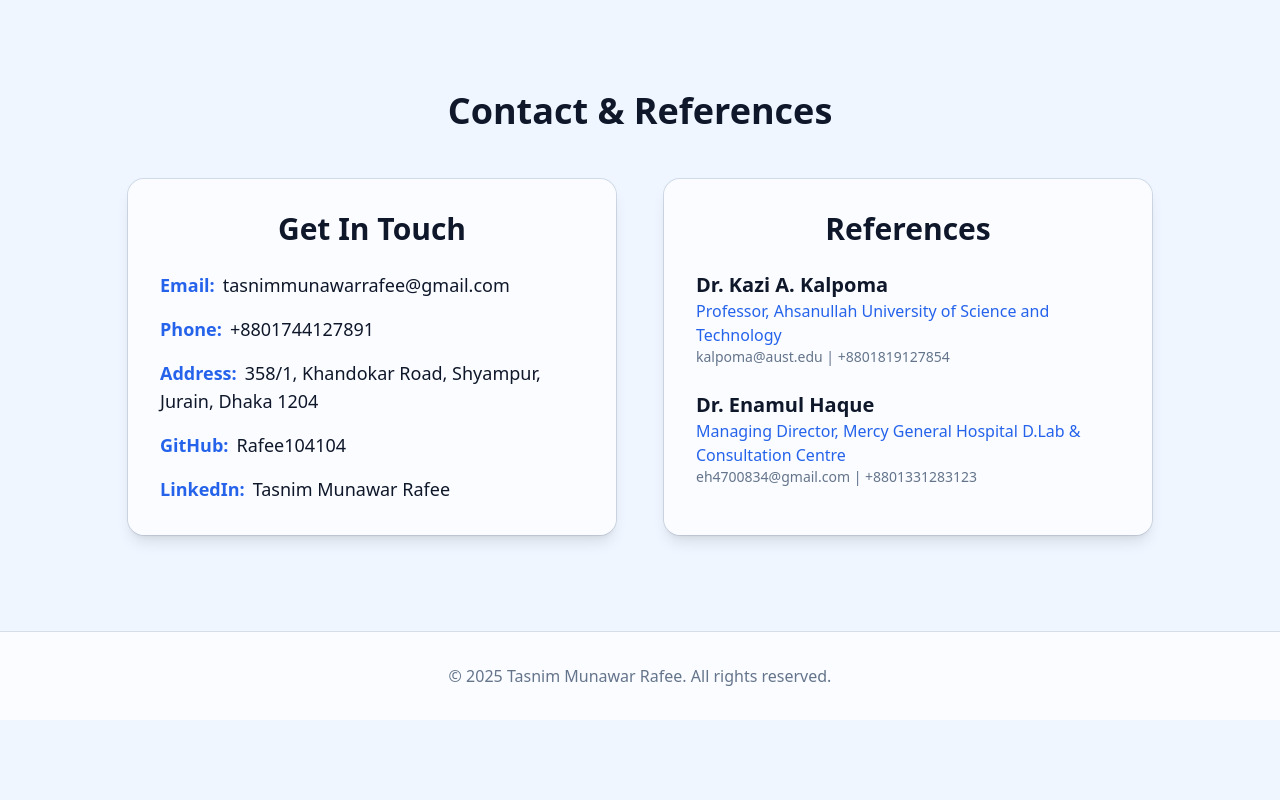
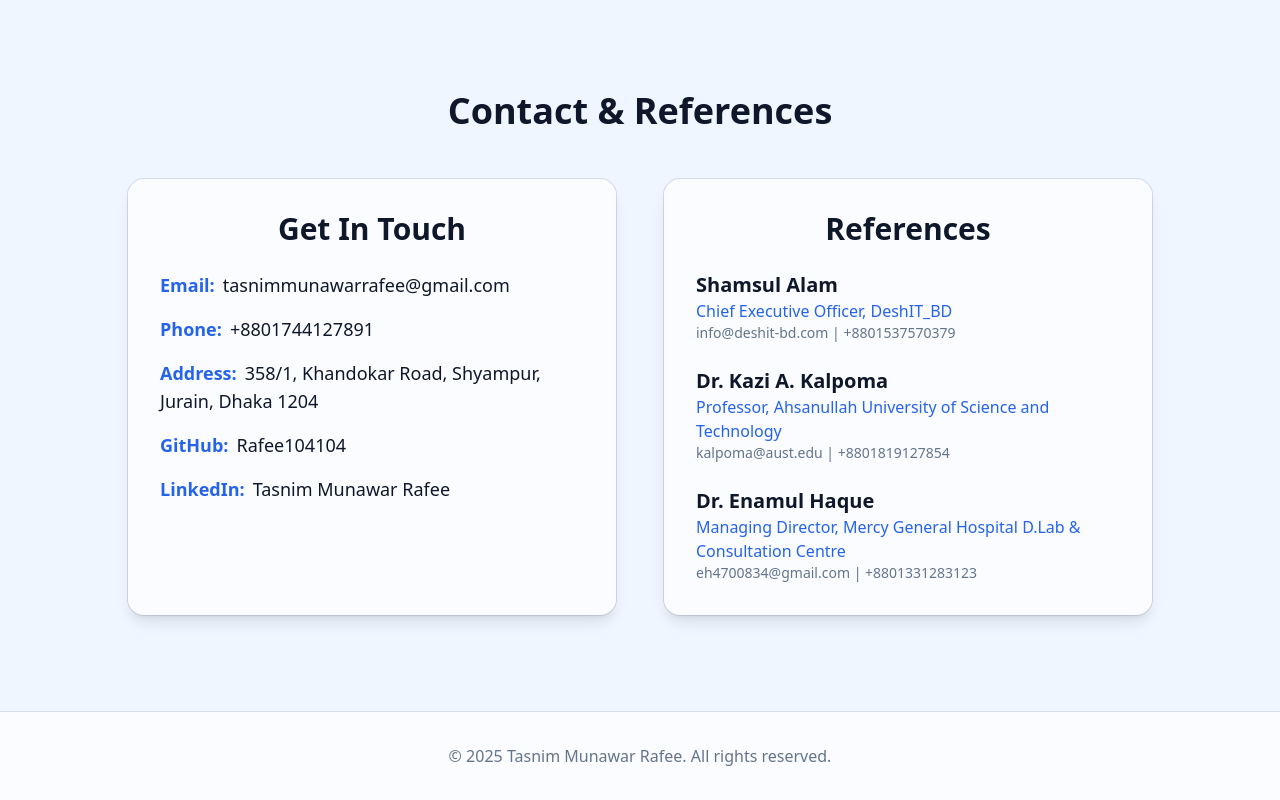
Before and after one commit to Rafee104104/portfolio-app, a Next.js app: page / in a window 1280 px wide. Shown: the part 5325-6125 px from the top of the page. Before the commit the page ends 6045 px from the top, so only its background shows below. Built offline with nearby package versions, Linux system fonts and the light colour scheme.

Commit message:
Update page.tsx

```diff
--- a/app/page.tsx
+++ b/app/page.tsx
@@ -193,6 +193,11 @@ const research = [
 ];
 
 const references = [
+  {
+    name: "Shamsul Alam",
+    title: "Chief Executive Officer, DeshIT_BD",
+    contact: "info@deshit-bd.com | +8801537570379"
+  },
   {
     name: "Dr. Kazi A. Kalpoma",
     title: "Professor, Ahsanullah University of Science and Technology",
```
